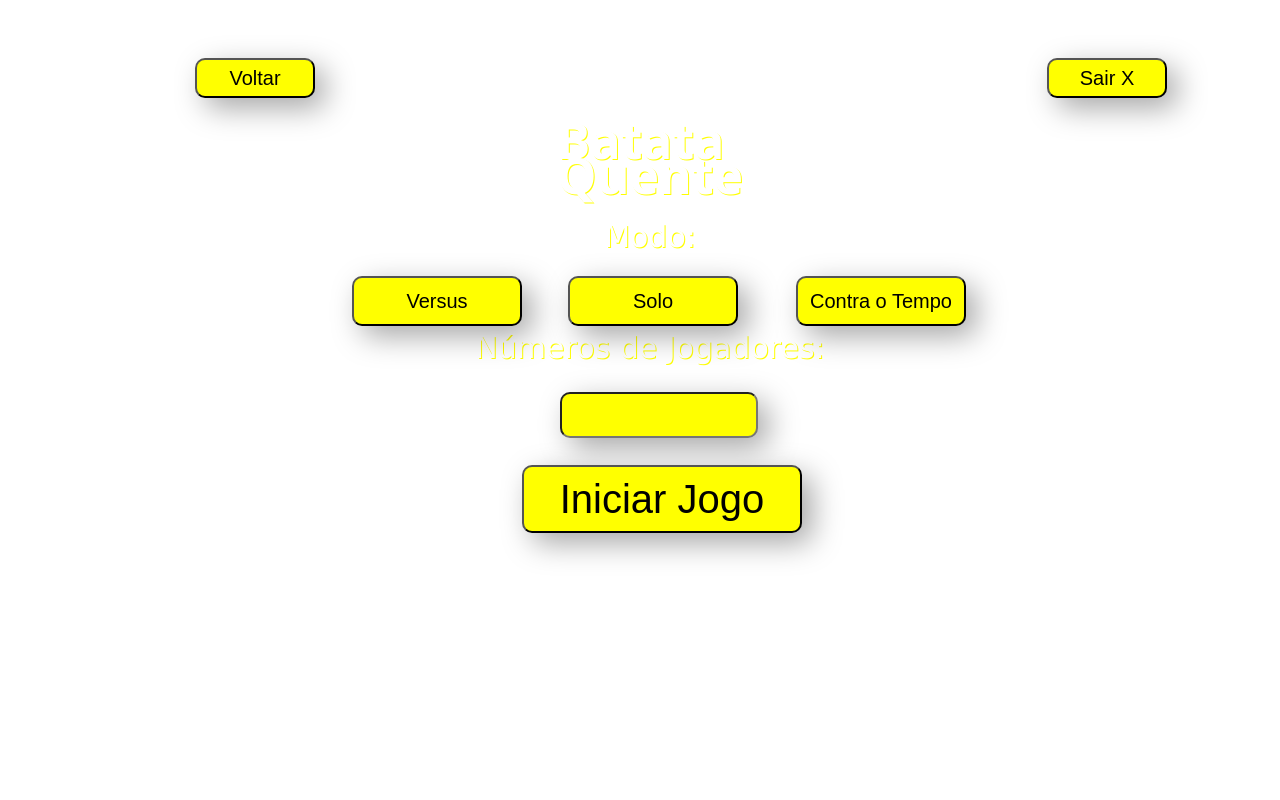
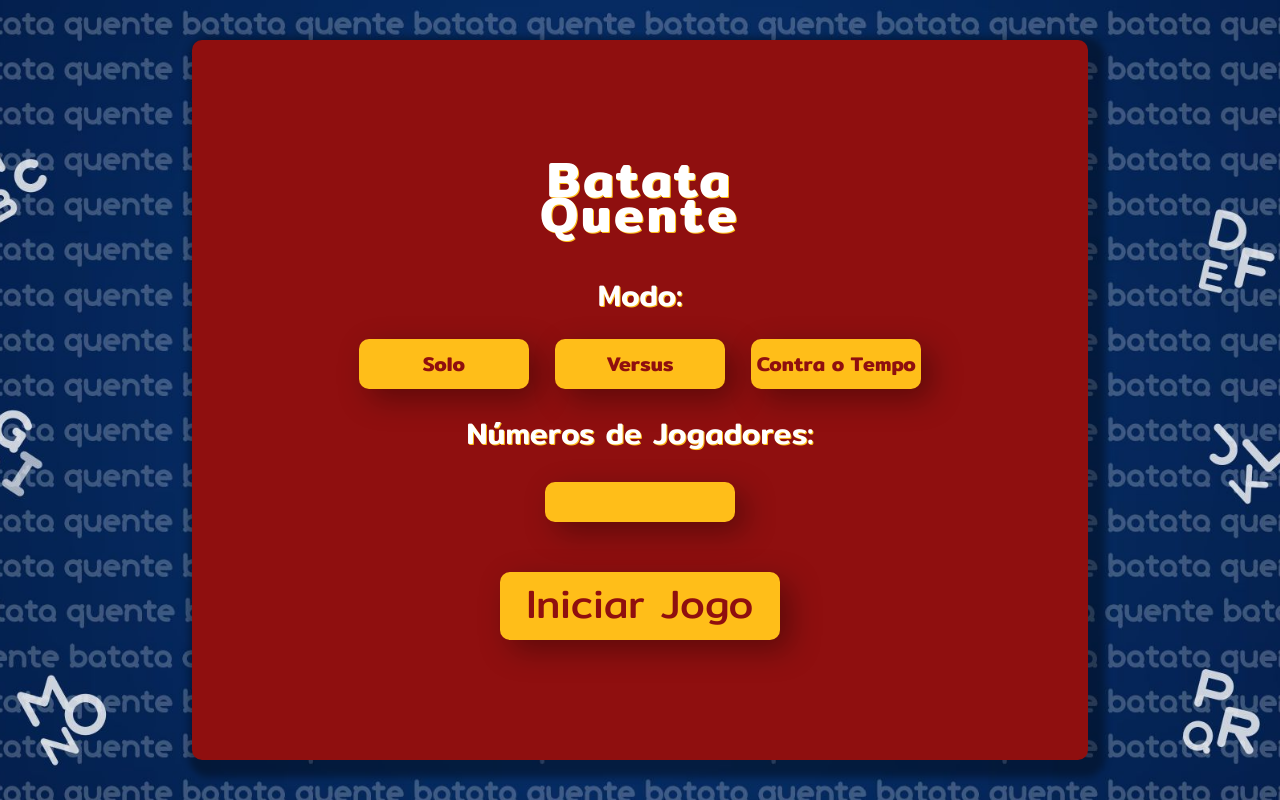
Before and after one commit to bihrds/batata-quente, a plain HTML site: page index.html in a window 1280 px wide. Drawn offline with Linux system fonts and the light colour scheme.

Commit message:
Melhora na interface da página inicial
Apenas alterei algumas propriedades da parte do CSS e HTML, para reduzir a quantidade de linhas do código inicial, e posicionar melhor os elementos, também alterei cores e design.

```diff
--- a/estilo.css
+++ /dev/null
@@ -1,122 +0,0 @@
-body {
-    margin: 0;
-    background-image: url("fundo\ real.jpg");
-    height: 620px;
-    width: 1300px;
-    background-position: center;
-    background-repeat: no-repeat;
-    background-size: cover;
-    position: relative;
-    }
-
-.tituloPrincipal{
-    display: flex;
-    justify-content: center;
-    position: absolute;
-    font-size: 50px;
-    top: 20%;
-    left: 50%;
-    transform: translate(-50%, -50%);
-    color: white;
-    text-shadow: 1px 1px yellow;
-    line-height: 0.7;
-    font-family: 'Segoe UI', Tahoma, Geneva, Verdana, sans-serif;
-    }
-
-.modo{
-    display: flex;
-    justify-content: center;
-    position: absolute;
-    font-size: 30px;
-    top: 38%;
-    left: 50%;
-    transform: translate(-50%, -50%);
-    color: white;
-    text-shadow: 1px 1px yellow;
-    font-family: 'Geneva'
-    }
-
-.nmrJogadores{
-    display: flex;
-    justify-content: center;
-    position: absolute;
-    font-size: 30px;
-    top: 56%;
-    left: 50%;
-    transform: translate(-50%, -50%);
-    color: white;
-    text-shadow: 1px 1px yellow;
-    font-family: 'Geneva'
-}
-
-.botão{
-    position: relative;
-    top: 6%;
-    width: 120px;
-    height: 40px;
-    border-radius: 10px;
-    background-color: yellow;
-    box-shadow: 10px 10px 30px #00000059;
-    font-family: Arial, Helvetica, sans-serif;
-    font-size: 20px;
-    cursor: pointer;
-}
-
-.Voltar{
-    left: 15%;
-}
-
-.Sair{
-    left: 71%;
-}
-
-.Modo{
-    position: relative;
-    top: 42%;
-    width: 170px;
-    height: 50px;
-    border-radius: 10px;
-    background-color: yellow;
-    box-shadow: 10px 10px 30px #00000059;
-    font-family: Arial, Helvetica, sans-serif;
-    font-size: 20px;
-    cursor: pointer;
-}
-
-.Solo{
-    left: 320px;
-}
-
-.Versus{
-    right: 70px;
-}
-
-.ContraTempo{
-    left: 200px;
-}
-
-.quantidade{
-    position: relative;
-    right: 210px;
-    top: 60%;
-    width: 190px;
-    height: 40px;
-    border-radius: 10px;
-    background-color: yellow;
-    box-shadow: 10px 10px 30px #00000059;
-    cursor: pointer;
-}
-
-.iniciarJogo{
-    position: relative;
-    right: 450px;
-    top: 75%;
-    width: 280px;
-    height: 68px;
-    border-radius: 10px;
-    background-color: yellow;
-    box-shadow: 10px 10px 30px #00000059;
-    font-family: Arial, Helvetica, sans-serif;
-    font-size: 40px;
-    cursor: pointer;
-}
--- a/index.html
+++ b/index.html
@@ -3,38 +3,24 @@
 <head>
     <meta charset="UTF-8">
     <meta name="viewport" content="width=device-width, initial-scale=1.0">
-    <link rel="stylesheet" href="estilo.css">
+    <link rel="stylesheet" href="./paginaInicio.css">
     <title>Batata Quente</title>
 </head>
-    <body>
+<body>
+    <main class="card-inicial">
+        <h1 class="tituloPrincipal">Batata<br>Quente<br></h1>
 
-            <h1 class="tituloPrincipal">
-                    Batata<br>Quente<br>
-                </h1>
+        <h2 class="modo">Modo:</h2>
+        <div class="container-modo">
+            <button class="botao-modo solo">Solo</button>
+            <button class="botao-modo versus">Versus</button>
+            <button class="botao-modo contra o tempo">Contra o Tempo</button>
+        </div>
 
-            <label class="modo">Modo:</label>
-            <label class="nmrJogadores">Números de Jogadores:</label>
-
-                <button class="botão Voltar"
-                    >Voltar
-                </button>
-                <button class="botão Sair"
-                    >Sair X
-                </button>
-
-                <button class="Modo Solo"
-                    >Solo
-                </button>
-                <button class="Modo Versus"
-                    >Versus
-                </button>
-                <button class="Modo ContraTempo"
-                    >Contra o Tempo
-                </button>
-
-            <input class="quantidade" type ="number">
-                <button class="iniciarJogo"
-                    >Iniciar Jogo
-                </button>
-    </body>
+        <h2 class="nmrJogadores">Números de Jogadores:</h2>
+        <input class="quantidade" type ="number" min="1" max="4">
+        <a class="iniciarJogo" href="./pagina2.html?modo=versus&qtd=3">Iniciar Jogo</a>
+    </main>
+    <script src="./js/funcaoSelecionar.js"></script>
+</body>
 </html>
--- /dev/null
+++ b/paginaInicio.css
@@ -0,0 +1,121 @@
+@import url('https://fonts.googleapis.com/css2?family=Mitr:wght@200;300;400;500;600;700&display=swap');
+
+*{
+    padding: 0;
+    margin: 0;
+    box-sizing: border-box;
+    font-family: 'Mitr',sans-serif;
+}
+
+body {
+    background-image: url("./assets/Fundo.jpg");
+    height: 100vh;
+    width: 100vw;
+    background-position: center;
+    background-repeat: no-repeat;
+    background-size: cover;
+
+    display: flex;
+    justify-content: center;
+    align-items: center;
+}
+
+.card-inicial{
+    height: 90vh;
+    width: 70vw;
+    border-radius: 10px;
+    background: #8F0F0F;
+    box-shadow: 7px 7px 7px 10px #00000059;
+
+    display: flex;
+    justify-content: center;
+    align-items: center;
+    flex-direction: column;
+}
+
+.tituloPrincipal{
+    text-align: center;
+    font-size: 50px;
+    font-weight: 600;
+    color: white;
+    text-shadow: 1px 1px #ffbe19;
+    line-height: 0.7;
+    letter-spacing: 3px;
+    margin-bottom: 20px;
+}
+
+.tituloPrincipal::selection{
+    background-color: #00000000;
+}
+
+h2{
+    text-align: center;
+    font-size: 30px;
+    font-weight: 500;
+    margin: 20px;
+    color: white;
+    text-shadow: 1px 1px #ffbe19;
+}
+
+.botao-modo{
+    width: 170px;
+    height: 50px;
+    margin: 0 10px;
+    border-radius: 10px;
+    background-color: #ffbe19;
+    box-shadow: 10px 10px 30px #00000059;
+    font-size: 20px;
+    font-weight: 600;
+    cursor: pointer;
+    border: none;
+    transition: 0.5s;
+    color: #8F0F0F;
+}
+
+.quantidade{
+    width: 190px;
+    height: 40px;
+    border-radius: 10px;
+    margin: 5px 0px 50px 0px;
+    border: none;
+    background-color: #ffbe19;
+    color: #8F0F0F;
+    box-shadow: 10px 10px 30px #00000059;
+    cursor: pointer;
+    font-size: 24px;
+    font-weight: 500;
+    text-align: center;
+}
+
+.quantidade:focus{
+    border: none;
+    outline: none;
+}
+
+.iniciarJogo{
+    width: 280px;
+    height: 68px;
+    border-radius: 10px;
+    border: none;
+    background-color: #ffbe19;
+    box-shadow: 10px 10px 30px #00000059;
+    font-size: 40px;
+    cursor: pointer;
+    transition: 0.5s;
+    color: #8F0F0F;
+    text-decoration: none;
+    text-align: center;
+}
+
+.botao-modo:hover, .iniciarJogo:hover{
+    transform: scale(1.05);
+    background: #8F0F0F;
+    color: #ffbe19;
+    border: solid 1px #ffbe19;
+}
+
+.selecionado{
+    background: #8F0F0F;
+    color: #ffbe19;
+    border: solid 1px #ffbe19;
+}
```
Also changed, not shown: assets/Fundo.jpg (added).
